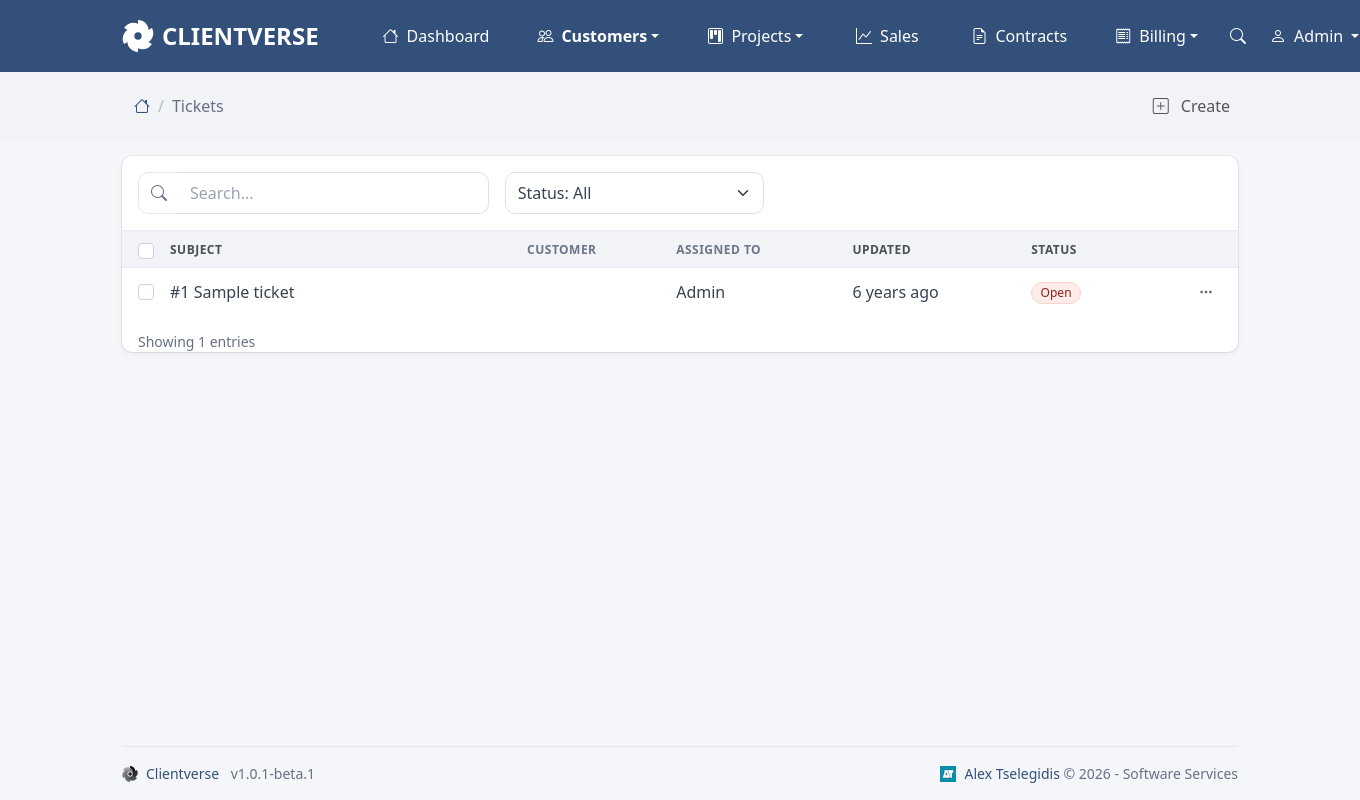
After one commit to alextselegidis/clientverse, a Laravel app: page /tickets in a window 1360 px wide. The commit adds this page. Run offline with Laravel 12, Linux system fonts and the light colour scheme; a user stored in the database is signed in; data comes from the database, SQL or seed files in the repository; tables that the repository leaves empty hold one stand-in row (values such as "Sample post"); some libraries are stand-ins or nearby versions.

Commit message:
Add ticket screens and email the customer on a reply

```diff
--- /dev/null
+++ b/app/Http/Controllers/TicketsController.php
@@ -0,0 +1,120 @@
+<?php
+
+/* ----------------------------------------------------------------------------
+ * Clientverse - Self-Hosted CRM
+ *
+ * @package     Clientverse
+ * @author      A.Tselegidis <alextselegidis@gmail.com>
+ * @copyright   Copyright (c) Alex Tselegidis
+ * @license     https://opensource.org/licenses/GPL-3.0 - GPLv3
+ * @link        https://clientverse.org
+ * ---------------------------------------------------------------------------- */
+
+namespace App\Http\Controllers;
+
+use App\Models\Customer;
+use App\Models\Task;
+use App\Models\Ticket;
+use App\Models\User;
+use Illuminate\Http\Request;
+use Illuminate\Validation\Rule;
+
+class TicketsController extends Controller
+{
+    public function index(Request $request)
+    {
+        $query = Ticket::with('customer', 'assignedUser');
+
+        $q = $request->query('q');
+
+        if ($q) {
+            $query->where(function ($query) use ($q) {
+                $query
+                    ->where('subject', 'like', "%{$q}%")
+                    ->orWhereHas('customer', fn ($query) => $query->where('name', 'like', "%{$q}%"));
+            });
+        }
+
+        $status = $request->query('status');
+
+        if ($status) {
+            $query->where('status', $status);
+        }
+
+        sort_query($query, $request->query('sort', 'updated_at'), $request->query('direction', 'desc'));
+
+        return view('pages.tickets', [
+            'tickets' => $query->paginate(25)->withQueryString(),
+            'q' => $q,
+            'status' => $status,
+        ]);
+    }
+
+    public function create(Request $request)
+    {
+        return view('pages.tickets-create', [
+            'ticket' => new Ticket(['customer_id' => $request->query('customer_id'), 'priority' => 'normal']),
+            'customers' => Customer::toOptions(),
+            'users' => $this->users(),
+        ]);
+    }
+
+    public function store(Request $request)
+    {
+        $data = $request->validate([
+            'subject' => 'required|string|max:255',
+            'customer_id' => 'required|exists:customers,id',
+            'priority' => ['required', Rule::in(array_keys(Task::priorities()))],
+            'assigned_to' => 'nullable|exists:users,id',
+            'body' => 'required|string',
+        ]);
+
+        $ticket = Ticket::create($data);
+        $ticket->replies()->create(['user_id' => $request->user()->id, 'body' => $data['body']]);
+
+        return redirect(route('tickets.show', $ticket->id))->with('success', __('record_saved_message'));
+    }
+
+    public function show(Ticket $ticket)
+    {
+        return view('pages.tickets-show', [
+            'ticket' => $ticket->load('customer', 'contact', 'assignedUser', 'replies.user'),
+            'users' => $this->users(),
+        ]);
+    }
+
+    public function update(Request $request, Ticket $ticket)
+    {
+        $ticket->update($request->validate([
+            'status' => ['required', Rule::in(array_keys(Ticket::statuses()))],
+            'priority' => ['required', Rule::in(array_keys(Task::priorities()))],
+            'assigned_to' => 'nullable|exists:users,id',
+        ]));
+
+        return redirect(route('tickets.show', $ticket->id))->with('success', __('record_saved_message'));
+    }
+
+    public function destroy(Ticket $ticket)
+    {
+        $ticket->delete();
+
+        return redirect(route('tickets'))->with('success', __('record_deleted_message'));
+    }
+
+    public function bulkDestroy(Request $request)
+    {
+        $request->validate([
+            'ids' => 'required|array',
+            'ids.*' => 'exists:tickets,id',
+        ]);
+
+        Ticket::whereIn('id', $request->input('ids'))->delete();
+
+        return redirect(route('tickets'))->with('success', __('records_deleted_message'));
+    }
+
+    private function users()
+    {
+        return User::where('is_active', true)->orderBy('name')->get(['id', 'name']);
+    }
+}
--- a/lang/en.json
+++ b/lang/en.json
@@ -431,5 +431,7 @@
     "closed": "Closed",
     "subject": "Subject",
     "reply": "Reply",
-    "replies": "Replies"
+    "replies": "Replies",
+    "email_the_customer": "Email the customer",
+    "no_email_on_file": "no email on file"
 }
--- /dev/null
+++ b/resources/views/pages/tickets.blade.php
@@ -0,0 +1,171 @@
+{{--
+/* ----------------------------------------------------------------------------
+ * Clientverse - Self-Hosted CRM
+ *
+ * @package     Clientverse
+ * @author      A.Tselegidis <alextselegidis@gmail.com>
+ * @copyright   Copyright (c) Alex Tselegidis
+ * @license     https://opensource.org/licenses/GPL-3.0 - GPLv3
+ * @link        https://clientverse.org
+ * ---------------------------------------------------------------------------- */
+--}}
+@extends('layouts.main-layout')
+
+@section('pageTitle')
+    {{ __('tickets') }}
+@endsection
+
+@section('breadcrumbs')
+    @include('shared.breadcrumb', ['breadcrumbs' => [
+        ['label' => __('tickets')]
+    ]])
+@endsection
+
+@section('navActions')
+    <a href="{{ route('tickets.create') }}" class="nav-link">
+        <i class="bi bi-plus-square me-2"></i>
+        {{ __('create') }}
+    </a>
+@endsection
+
+@php
+    $sortUrl = fn ($column) => route('tickets', [
+        'sort' => $column,
+        'direction' => request('direction') === 'asc' ? 'desc' : 'asc',
+        'q' => $q,
+        'status' => $status,
+    ]);
+    $sortIcon = fn ($column) => request('sort') === $column
+        ? '<i class="bi bi-chevron-' . (request('direction') === 'asc' ? 'up' : 'down') . ' ms-1"></i>'
+        : '';
+@endphp
+
+@section('content')
+    <div class="card card-table border-0 shadow-sm">
+        <div class="card-body">
+            <!-- Search and Filters -->
+            <div class="table-filters">
+                <div class="d-flex justify-content-between align-items-center flex-wrap gap-3">
+                    <form action="{{ route('tickets') }}" method="GET" class="row g-3 flex-grow-1">
+                        <div class="col-md-4">
+                            <div class="input-group">
+                                <span class="input-group-text border-end-0">
+                                    <i class="bi bi-search text-muted"></i>
+                                </span>
+                                <input type="text" id="q" name="q" class="form-control border-start-0"
+                                       value="{{ $q }}"
+                                       placeholder="{{ __('search') }}...">
+                            </div>
+                        </div>
+                        <div class="col-md-3">
+                            <select name="status" class="form-select" onchange="this.form.submit()">
+                                <option value="">{{ __('status') }}: {{ __('all') }}</option>
+                                @foreach(\App\Models\Ticket::statuses() as $key => $label)
+                                    <option value="{{ $key }}" {{ $status == $key ? 'selected' : '' }}>{{ $label }}</option>
+                                @endforeach
+                            </select>
+                        </div>
+                    </form>
+                    @include('shared.bulk-actions', ['tableId' => 'tickets', 'route' => route('tickets.bulk-destroy')])
+                </div>
+            </div>
+
+            <!-- Table -->
+            <div class="table-responsive">
+                <table class="table table-hover table-light-header align-middle mb-0" id="tickets-table">
+                    <thead>
+                    <tr>
+                        <th class="ps-3" style="width: 40px;">
+                            <input type="checkbox" class="form-check-input bulk-select-all" data-table="tickets">
+                        </th>
+                        <th class="w-100 w-md-auto">
+                            <a href="{{ $sortUrl('subject') }}" class="text-decoration-none">{{ __('subject') }}{!! $sortIcon('subject') !!}</a>
+                        </th>
+                        <th class="d-none d-md-table-cell">{{ __('customer') }}</th>
+                        <th class="d-none d-lg-table-cell">{{ __('assigned_to') }}</th>
+                        <th class="d-none d-lg-table-cell text-nowrap">
+                            <a href="{{ $sortUrl('updated_at') }}" class="text-decoration-none">{{ __('updated') }}{!! $sortIcon('updated_at') !!}</a>
+                        </th>
+                        <th>
+                            <a href="{{ $sortUrl('status') }}" class="text-decoration-none">{{ __('status') }}{!! $sortIcon('status') !!}</a>
+                        </th>
+                        <th class="pe-3 text-end" style="width: 100px;"></th>
+                    </tr>
+                    </thead>
+                    <tbody>
+                    @foreach($tickets as $ticket)
+                        @php($showUrl = route('tickets.show', $ticket->id))
+                        <tr>
+                            <td class="ps-3" onclick="event.stopPropagation();">
+                                <input type="checkbox" class="form-check-input bulk-select-item" data-table="tickets" value="{{ $ticket->id }}">
+                            </td>
+                            <td onclick="window.location='{{ $showUrl }}'" style="cursor: pointer; width: 32%;">
+                                <div class="fw-medium text-truncate" style="width: 0; min-width: 100%;">
+                                    @if($ticket->priority === 'high')
+                                        <i class="bi bi-flag-fill text-danger me-1" title="{{ __('high') }}"></i>
+                                    @endif
+                                    #{{ $ticket->id }} {{ $ticket->subject }}
+                                </div>
+                            </td>
+                            <td class="d-none d-md-table-cell" onclick="window.location='{{ $showUrl }}'" style="cursor: pointer;">
+                                @if($ticket->customer)
+                                    <a href="{{ route('customers.show', $ticket->customer_id) }}" onclick="event.stopPropagation()">{{ $ticket->customer->name }}</a>
+                                @endif
+                            </td>
+                            <td class="d-none d-lg-table-cell" onclick="window.location='{{ $showUrl }}'" style="cursor: pointer;">
+                                {{ $ticket->assignedUser?->name }}
+                            </td>
+                            <td class="d-none d-lg-table-cell" onclick="window.location='{{ $showUrl }}'" style="cursor: pointer;">
+                                {{ $ticket->updated_at->diffForHumans() }}
+                            </td>
+                            <td onclick="window.location='{{ $showUrl }}'" style="cursor: pointer;">
+                                <span class="badge bg-{{ \App\Models\Ticket::statusColors()[$ticket->status] }}">{{ __($ticket->status) }}</span>
+                            </td>
+                            <td class="pe-3 text-end">
+                                <div class="dropdown" onclick="event.stopPropagation();">
+                                    <button class="btn btn-sm btn-icon" type="button" data-bs-toggle="dropdown"
+                                            aria-label="{{ __('actions') }}" title="{{ __('actions') }}">
+                                        <i class="bi bi-three-dots"></i>
+                                    </button>
+                                    <ul class="dropdown-menu dropdown-menu-end">
+                                        <li>
+                                            <a href="{{ $showUrl }}" class="dropdown-item">
+                                                <i class="bi bi-eye me-2"></i>{{ __('view') }}
+                                            </a>
+                                        </li>
+                                        <li><hr class="dropdown-divider"></li>
+                                        <li>
+                                            <form action="{{ route('tickets.destroy', $ticket->id) }}"
+                                                  method="POST"
+                                                  onsubmit="return confirm('{{ __('delete_record_prompt') }}')">
+                                                @csrf
+                                                @method('DELETE')
+                                                <button type="submit" class="dropdown-item text-danger">
+                                                    <i class="bi bi-trash me-2"></i>{{ __('delete') }}
+                                                </button>
+                                            </form>
+                                        </li>
+                                    </ul>
+                                </div>
+                            </td>
+                        </tr>
+                    @endforeach
+                    @if($tickets->isEmpty())
+                        <tr>
+                            <td colspan="7" class="text-center text-muted py-5">
+                                <i class="bi bi-inbox display-4 d-block mb-3"></i>
+                                {{ __('no_records_found') }}
+                            </td>
+                        </tr>
+                    @endif
+                    </tbody>
+                </table>
+            </div>
+
+            <!-- Pagination -->
+            @include('shared.pagination', ['paginator' => $tickets])
+        </div>
+    </div>
+
+    @include('shared.bulk-actions-script')
+@endsection
--- a/resources/views/shared/header.blade.php
+++ b/resources/views/shared/header.blade.php
@@ -33,11 +33,24 @@
                                 </a>
                             </li>
                             <!-- Customers -->
-                            <li class="nav-item">
-                                <a class="nav-link nav-menu-item text-white py-lg-4 px-lg-2 px-xl-4 {{ request()->routeIs('customers*') ? 'fw-bold' : '' }}" href="{{ route('customers') }}">
+                            <li class="nav-item dropdown">
+                                <a class="nav-link nav-menu-item dropdown-toggle text-white py-lg-4 px-lg-2 px-xl-4 {{ request()->routeIs('customers*', 'tickets*') ? 'fw-bold' : '' }}"
+                                   href="#" role="button" data-bs-toggle="dropdown" aria-expanded="false">
                                     <i class="bi bi-people me-2"></i>
                                     {{ __('customers') }}
                                 </a>
+                                <ul class="dropdown-menu">
+                                    <li>
+                                        <a class="dropdown-item {{ request()->routeIs('customers*') ? 'active' : '' }}" href="{{ route('customers') }}">
+                                            <i class="bi bi-people me-2"></i>{{ __('customers') }}
+                                        </a>
+                                    </li>
+                                    <li>
+                                        <a class="dropdown-item {{ request()->routeIs('tickets*') ? 'active' : '' }}" href="{{ route('tickets') }}">
+                                            <i class="bi bi-life-preserver me-2"></i>{{ __('tickets') }}
+                                        </a>
+                                    </li>
+                                </ul>
                             </li>
                             <!-- Projects -->
                             <li class="nav-item dropdown">
--- a/routes/web.php
+++ b/routes/web.php
@@ -30,6 +30,8 @@ use App\Http\Controllers\SalesController;
 use App\Http\Controllers\SearchController;
 use App\Http\Controllers\SettingsController;
 use App\Http\Controllers\TasksController;
+use App\Http\Controllers\TicketRepliesController;
+use App\Http\Controllers\TicketsController;
 use App\Http\Controllers\TimeEntriesController;
 use App\Http\Controllers\UsersController;
 use App\Http\Controllers\WelcomeController;
@@ -184,6 +186,13 @@ Route::middleware('auth')->group(function () {
         Route::delete('/tasks/{task}/time-entries/{timeEntry}', [TimeEntriesController::class, 'destroy'])->name('tasks.time-entries.destroy');
     });
 
+    // TicketsController
+    Route::delete('tickets/bulk-destroy', [TicketsController::class, 'bulkDestroy'])->name('tickets.bulk-destroy');
+    Route::resource('tickets', TicketsController::class)->except('edit')->names([
+        'index' => 'tickets',
+    ]);
+    Route::post('/tickets/{ticket}/replies', [TicketRepliesController::class, 'store'])->name('tickets.replies.store');
+
     // Setup routes (Admin only)
     Route::middleware(AdminMiddleware::class)->prefix('setup')->group(function () {
         // SettingsController (Localization)
```
Also changed, not shown: app/Http/Controllers/TicketRepliesController.php (added, +41 -0 lines), app/Notifications/TicketReplied.php (added, +36 -0 lines), resources/views/pages/tickets-create.blade.php (added, +89 -0 lines), resources/views/pages/tickets-show.blade.php (added, +133 -0 lines), tests/Feature/TicketsControllerTest.php (added, +81 -0 lines).
